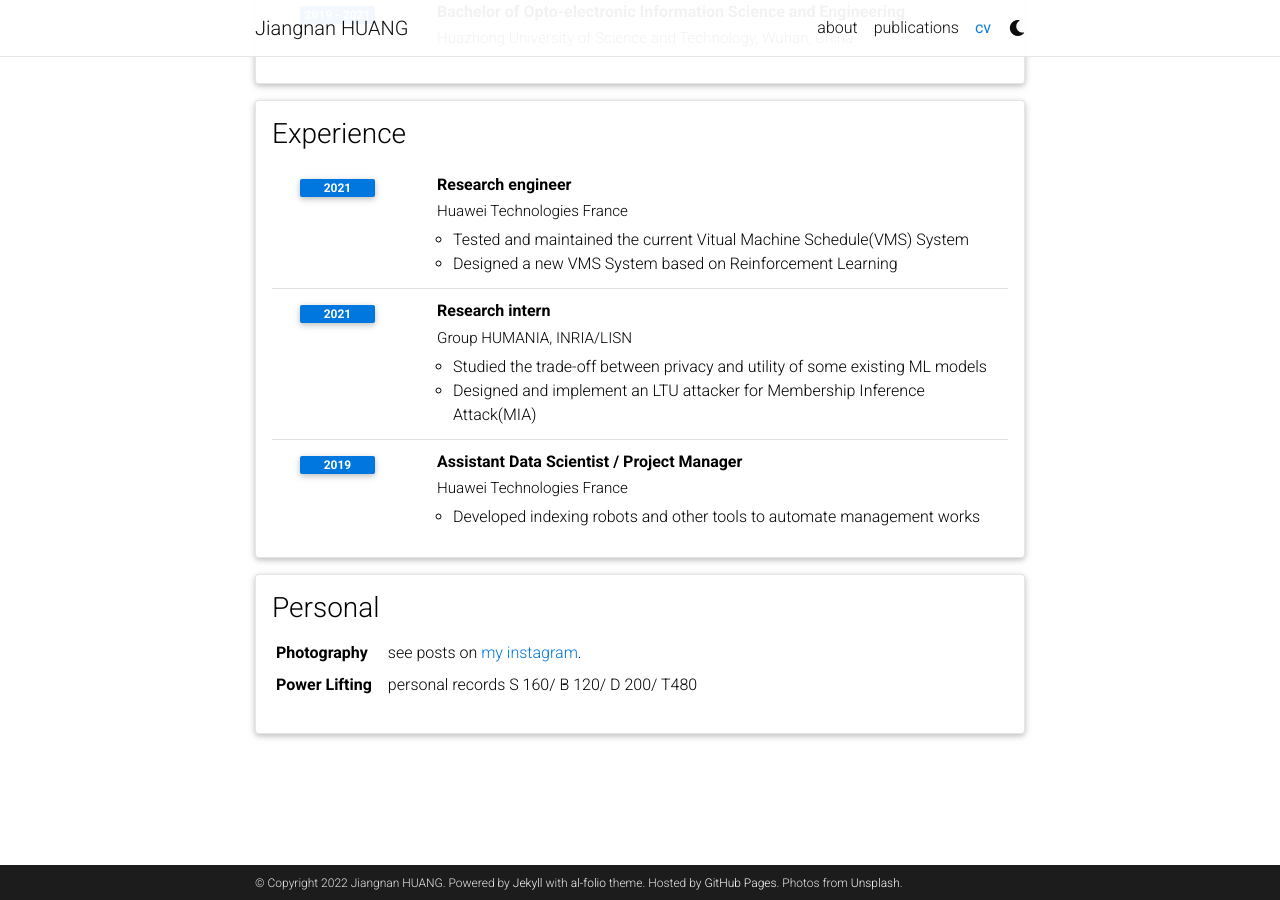
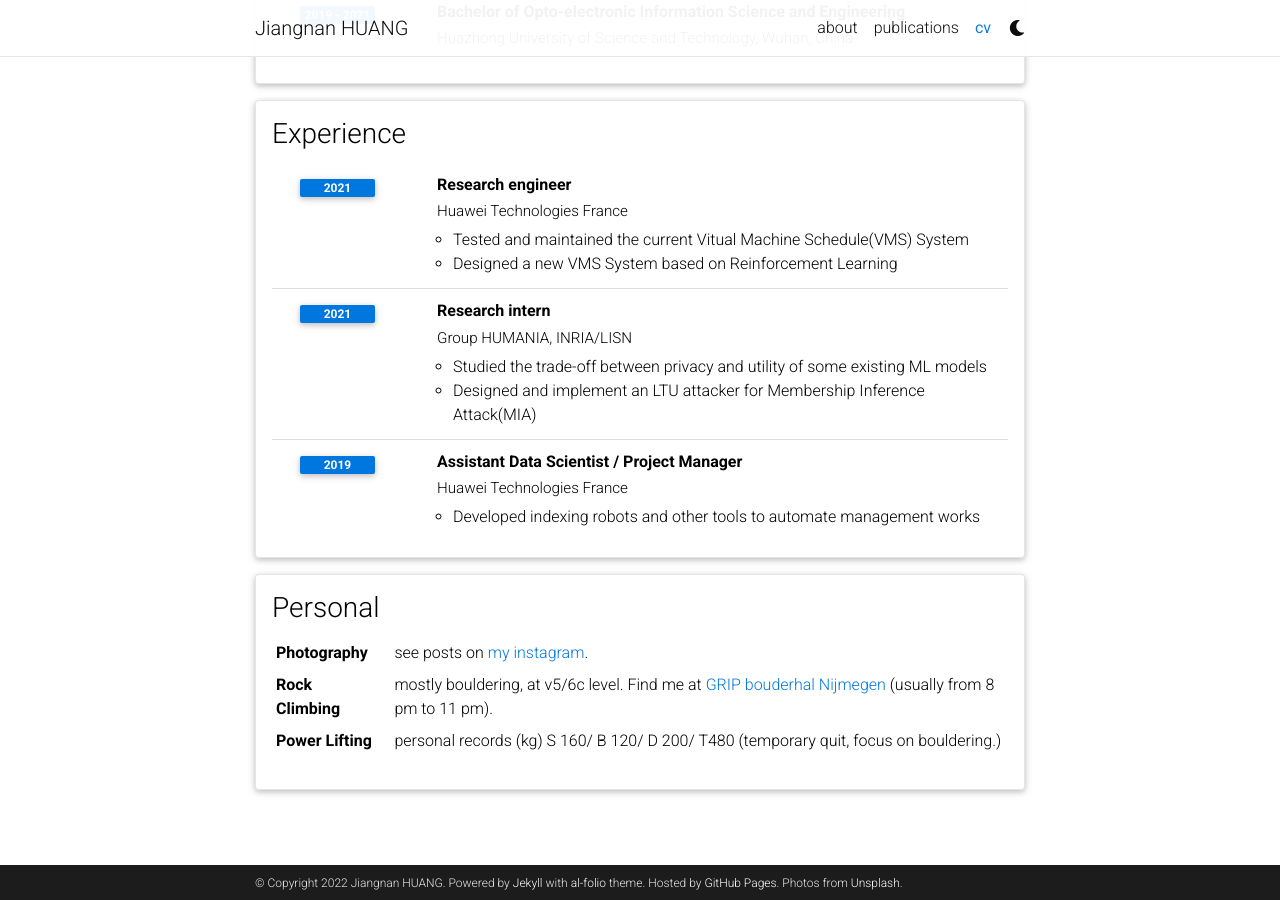
Before and after one commit to jiangnanpro/jiangnanpro.github.io, a Jekyll site: the page built from _pages/cv.md, in a window 1280 px wide and 900 px high, scrolled down 589 px. Built offline with Jekyll 4.4.1, drawn with Linux system fonts in a browser that asks for light colours; comment, search, counter and statistics services are not loaded; a style sheet for code colours, icons or effects is not loaded.

Commit message:
update cv page

```diff
--- a/_data/cv.yml
+++ b/_data/cv.yml
@@ -51,5 +51,7 @@
   contents:
     - name: Photography
       value: see posts on <a href="https://www.instagram.com/jiangnan_jonah/">my instagram</a>.
+    - name: Rock Climbing
+      value: mostly bouldering, at v5/6c level. Find me at <a href="https://gripnijmegen.nl/boulderhal/">GRIP bouderhal Nijmegen</a> (usually from 8 pm to 11 pm).
     - name: Power Lifting
-      value: personal records S 160/ B 120/ D 200/ T480
+      value: personal records (kg) S 160/ B 120/ D 200/ T480 (temporary quit, focus on bouldering.)
```
